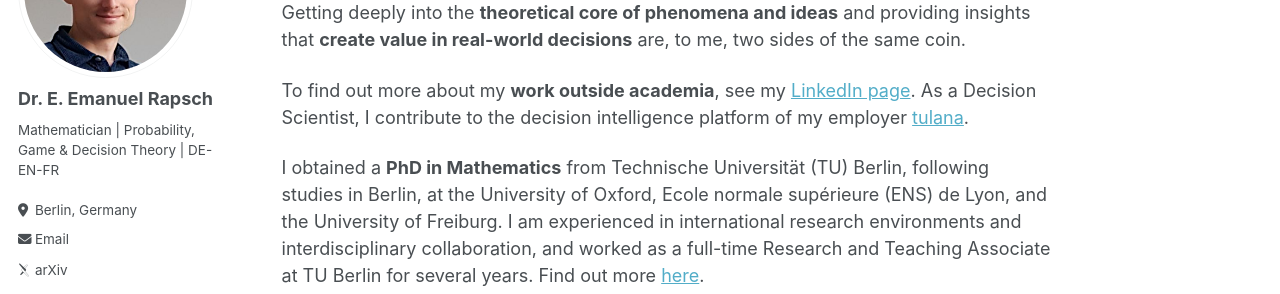
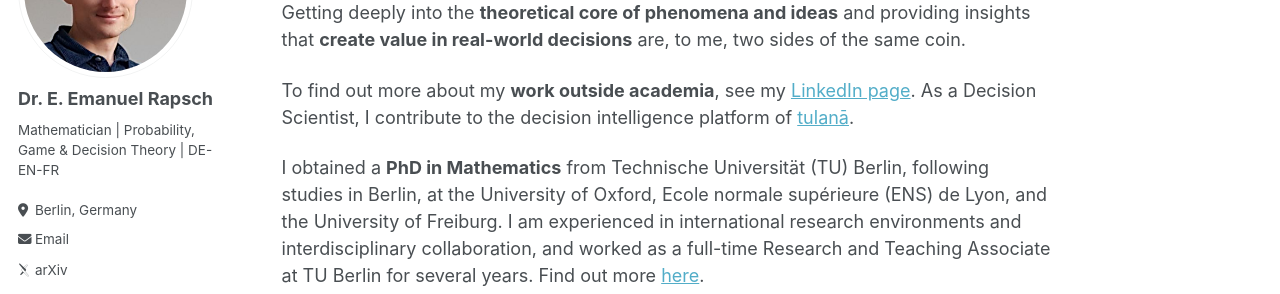
Before and after one commit to erapsch/erapsch.github.io, a Jekyll site: the page built from _pages/about.md, in a window 1280 px wide and 1231 px high. Shown: the part 203-497 px from the top of the window. Built offline with Jekyll 4.4.1, drawn with Linux system fonts in a browser that asks for light colours; some web fonts are replaced.

Commit message:
Update about.md

```diff
--- a/_pages/about.md
+++ b/_pages/about.md
@@ -9,7 +9,7 @@ redirect_from:
 
 Welcome to my academic website! I am a **mathematician** with expertise in **quantitative and game-theoretic modelling, risk and uncertainty analysis, and data-driven methods**. Getting deeply into the **theoretical core of phenomena and ideas** and providing insights that **create value in real-world decisions** are, to me, two sides of the same coin.
 
-To find out more about my **work outside academia**, see my <a href="https://www.linkedin.com/in/erapsch">LinkedIn page</a>. As a Decision Scientist, I contribute to the decision intelligence platform of my employer <a href="https://tulana.de/">tulana</a>.
+To find out more about my **work outside academia**, see my <a href="https://www.linkedin.com/in/erapsch">LinkedIn page</a>. As a Decision Scientist, I contribute to the decision intelligence platform of <a href="https://tulana.de/">tulanā</a>.
 
 I obtained a **PhD in Mathematics** from Technische Universität (TU) Berlin, following studies in Berlin, at the University of Oxford, Ecole normale supérieure (ENS) de Lyon, and the University of Freiburg. I am experienced in international research environments and interdisciplinary collaboration, and worked as a full-time Research and Teaching Associate at TU Berlin for several years. Find out more <a href="/CV">here</a>.
 
```
